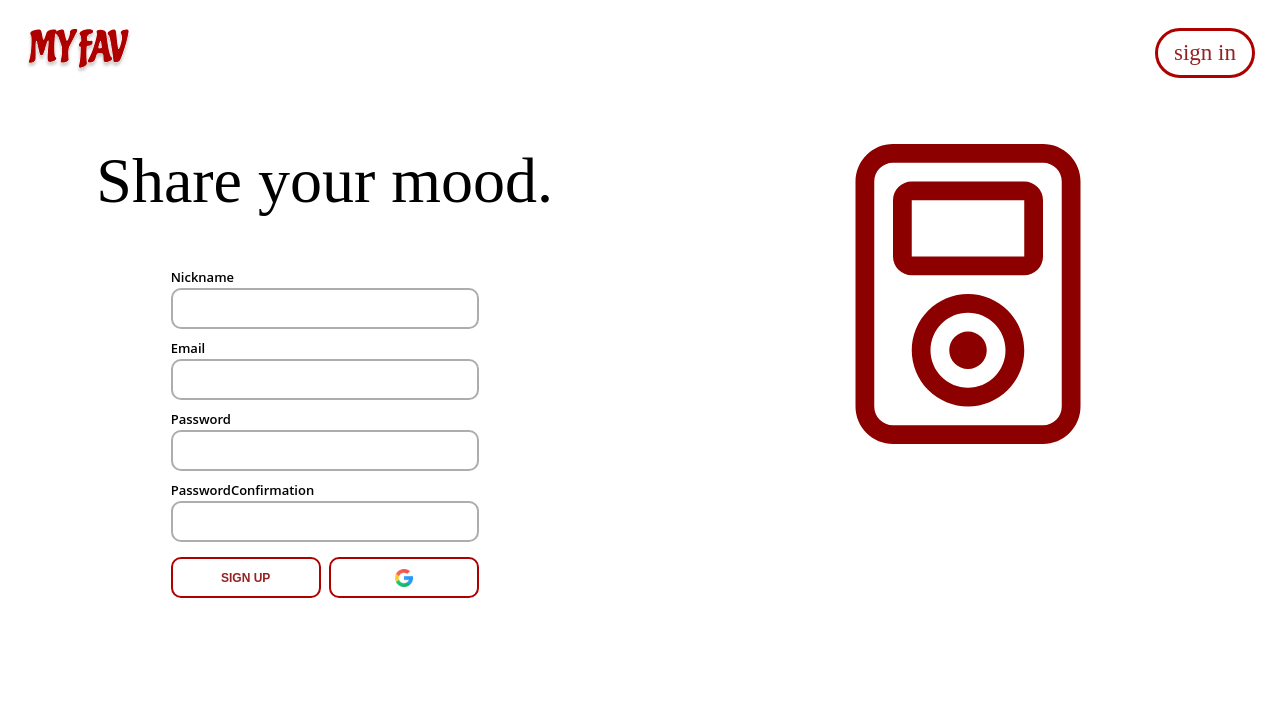
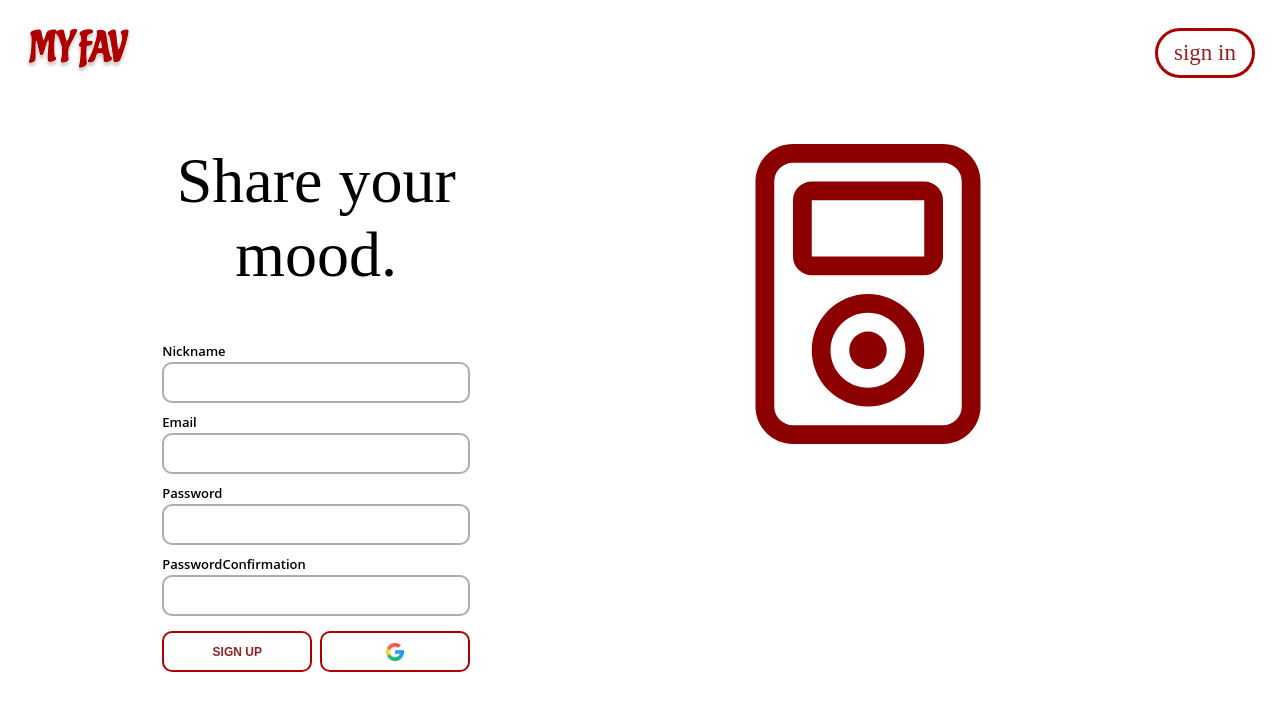
Before and after one commit to onmay16/my-fav, a React (Create React App) app in the folder frontend/: page /signup in a window 1280 px wide. Shown: the top 710 px of the page. Built offline with nearby package versions, Linux system fonts and the light colour scheme.

Commit message:
update: Signup page grid layout

```diff
--- a/frontend/src/pages/Signup/Signup.css
+++ b/frontend/src/pages/Signup/Signup.css
@@ -28,7 +28,7 @@ div{
 
 .wrapper {
     display: grid;
-    grid-template-columns: 1fr 0.05fr 1fr;
+    grid-template-columns: 0.2fr 1fr 0.05fr 1.5fr 0.2fr;
     padding-top: 65px;
 }
 
--- a/frontend/src/pages/Signup/Signup.js
+++ b/frontend/src/pages/Signup/Signup.js
@@ -84,14 +84,16 @@ function Signup() {
     // }
 
     return (
-        <div onClick={signInModalOn ? signInClickHandler:null}>
+        // onClick={signInModalOn ? signInClickHandler:null}
+        <div>
+            <Signin modalOpen={signInModalOn} closeModal={setSignInModalOn}/>
             <header>
                 <LogoRed />
                 <button className='signin-btn' onClick={signInClickHandler}>sign in</button>
-                <Signin modalOpen={signInModalOn} />
             </header>
             <body>
                 <div className='wrapper'>
+                    <div></div>
                     <div className='signup'>
                         <div className='signup-text'>Share your mood.</div>
                         <div className='signup-components'>
@@ -109,6 +111,7 @@ function Signup() {
                     <div className='img-area'>
                         <img className='temp-img' src={tempimg} />
                     </div>
+                    <div></div>
                 </div>
             </body>
         </div>
```
